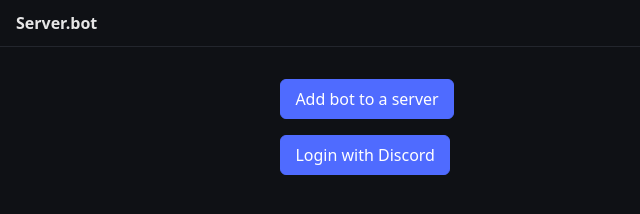
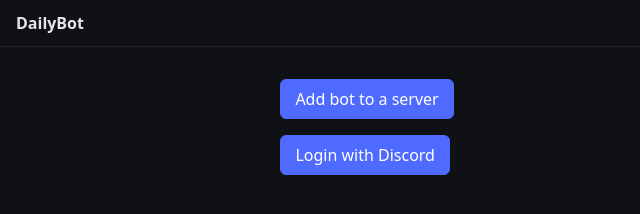
Before and after one commit to raeist-user/TOAA, a website: page public/index.html in a window 1280 px wide. Shown: the full height of the page, 0-640 px from the left. Drawn offline with Linux system fonts and the light colour scheme; no server answers.

Commit message:
Add files via upload

```diff
--- a/public/index.html
+++ b/public/index.html
@@ -1,7 +1,7 @@
 <!doctype html>
 <html lang="en"><head><meta charset="utf-8">
 <meta name="viewport" content="width=device-width,initial-scale=1">
-<title>Server.bot Configuration</title>
+<title>DailyBot</title>
 <style>
 :root{color-scheme:dark}
 body{margin:0;font-family:system-ui,sans-serif;background:#0f1115;color:#e6e6e6}
@@ -22,7 +22,7 @@ a{color:#7aa2ff;text-decoration:none}.muted{color:#8b93a5}.small{font-size:.85re
 h3{margin:1.4rem 0 .2rem}
 </style></head>
 <body>
-<header><b>Server.bot</b><span id="who" class="muted"></span></header>
+<header><b>DailyBot</b><span id="who" class="muted"></span></header>
 <main>
   <p id="msg" class="muted">Loading…</p>
   <p><a id="invite" href="#" target="_blank" rel="noopener"><button class="primary">Add bot to a server</button></a></p>
```
